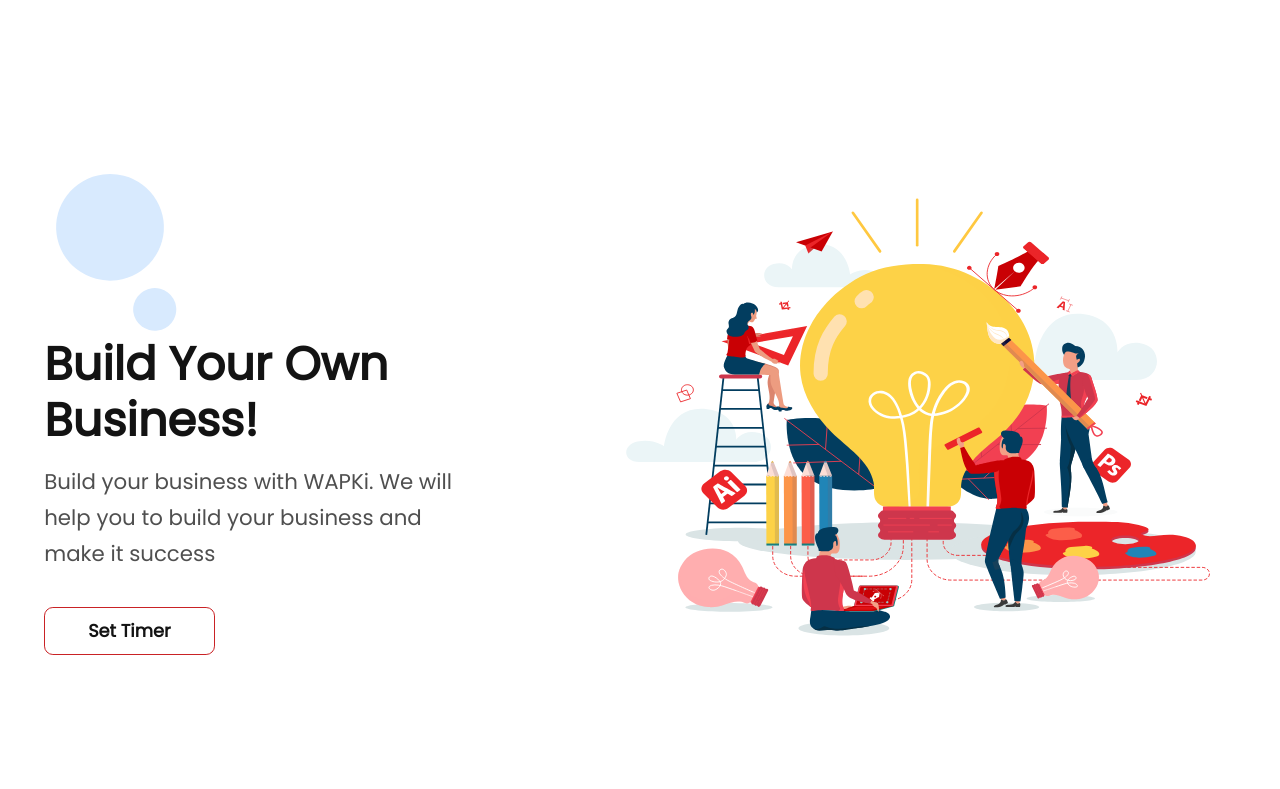
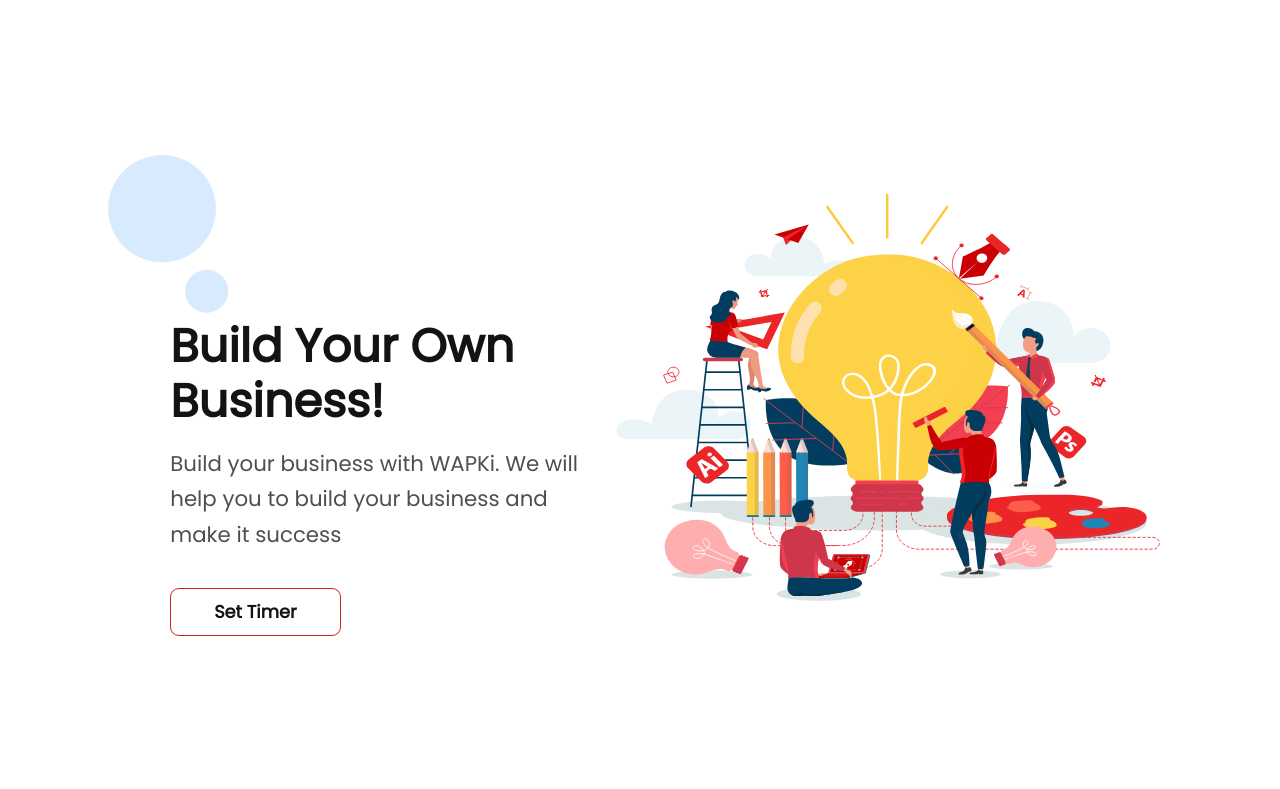
Before and after one commit to rakibrahat/Agency-Landing-Page, a plain HTML site: page index.html in a window 1280 px wide. Shown: the part 1960-2749 px from the top of the page. Drawn offline with nearby package versions, Linux system fonts and the light colour scheme.

Commit message:
Update CSS file

```diff
--- a/CSS/styles.css
+++ b/CSS/styles.css
@@ -434,7 +434,7 @@ nav {
 }
 
 .never-miss {
-    width: 95%;
+    width: 85%;
     display: flex;
     flex-direction: row;
     justify-content: space-between;
@@ -456,10 +456,11 @@ nav {
 }
 
 .texts {
-    /* align-self: flex-end; */
+    align-self: flex-end;
     display: flex;
     flex-direction: column;
     width: max(7.6714rem, 32.9132vw);
+    margin-left: 10px;
 }
 
 .texts>h3 {
@@ -473,7 +474,7 @@ nav {
 }
 
 .texts>p {
-    width: max(6.9712rem, 32.9129vw);
+    width: max(6.9712rem, 31.9129vw);
     font-family: 'Poppins';
     font-weight: 400;
     font-style: normal;
```
